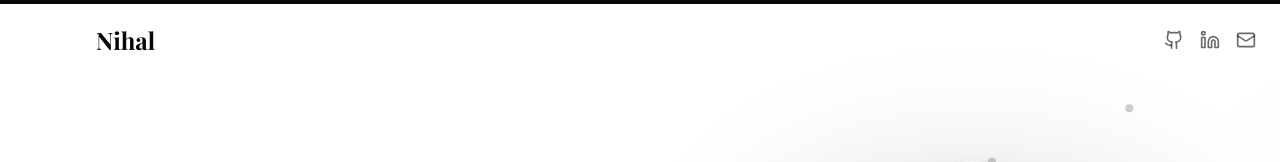
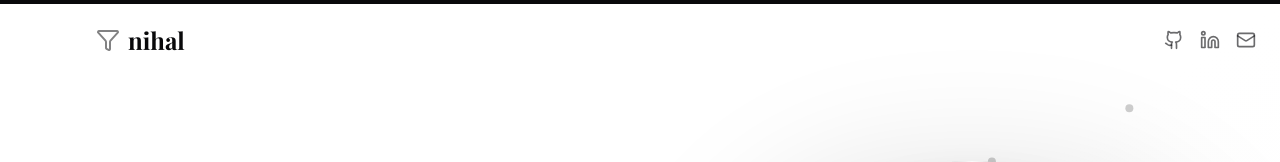
Before and after one commit to Niair/Portfolio, a Next.js app: page / in a window 1280 px wide. Shown: the top 162 px of the page. Built offline with nearby package versions, Linux system fonts and the light colour scheme; grey boxes are pictures that could not be loaded; a web font is replaced by a local one.

Commit message:
make it nihal in small and animated stylish invisible background like no

```diff
--- a/src/components/header.tsx
+++ b/src/components/header.tsx
@@ -4,6 +4,7 @@ import { socialLinks } from '@/lib/data';
 import { cn } from '@/lib/utils';
 import Link from 'next/link';
 import { ThemeToggle } from './theme-toggle';
+import { Filter } from 'lucide-react';
 
 export default function Header() {
   return (
@@ -13,8 +14,9 @@ export default function Header() {
       )}
     >
       <div className="container mx-auto flex h-20 max-w-7xl items-center justify-between px-4 sm:px-6 lg:px-8">
-        <Link href="/" className="font-bold text-2xl font-headline">
-          Nihal
+        <Link href="/" className="flex items-center gap-2 font-bold text-2xl font-headline group">
+          <Filter className="h-6 w-6 text-primary animate-pulse-glow" />
+          <span className="lowercase">nihal</span>
         </Link>
         <div className="flex items-center gap-4">
            <div className="flex items-center gap-4">
--- a/tailwind.config.ts
+++ b/tailwind.config.ts
@@ -41,11 +41,16 @@ export default {
           '60%': { transform: 'rotate(0.0deg)' },
           '100%': { transform: 'rotate(0.0deg)' },
         },
+        'pulse-glow': {
+          '0%, 100%': { opacity: '1', filter: 'drop-shadow(0 0 1px hsl(var(--primary)))' },
+          '50%': { opacity: '0.5', filter: 'none' },
+        },
       },
       animation: {
         'accordion-down': 'accordion-down 0.2s ease-out',
         'accordion-up': 'accordion-up 0.2s ease-out',
         'wave': 'wave 2s linear infinite',
+        'pulse-glow': 'pulse-glow 2s cubic-bezier(0.4, 0, 0.6, 1) infinite',
       },
       colors: {
         background: 'hsl(var(--background))',
```
